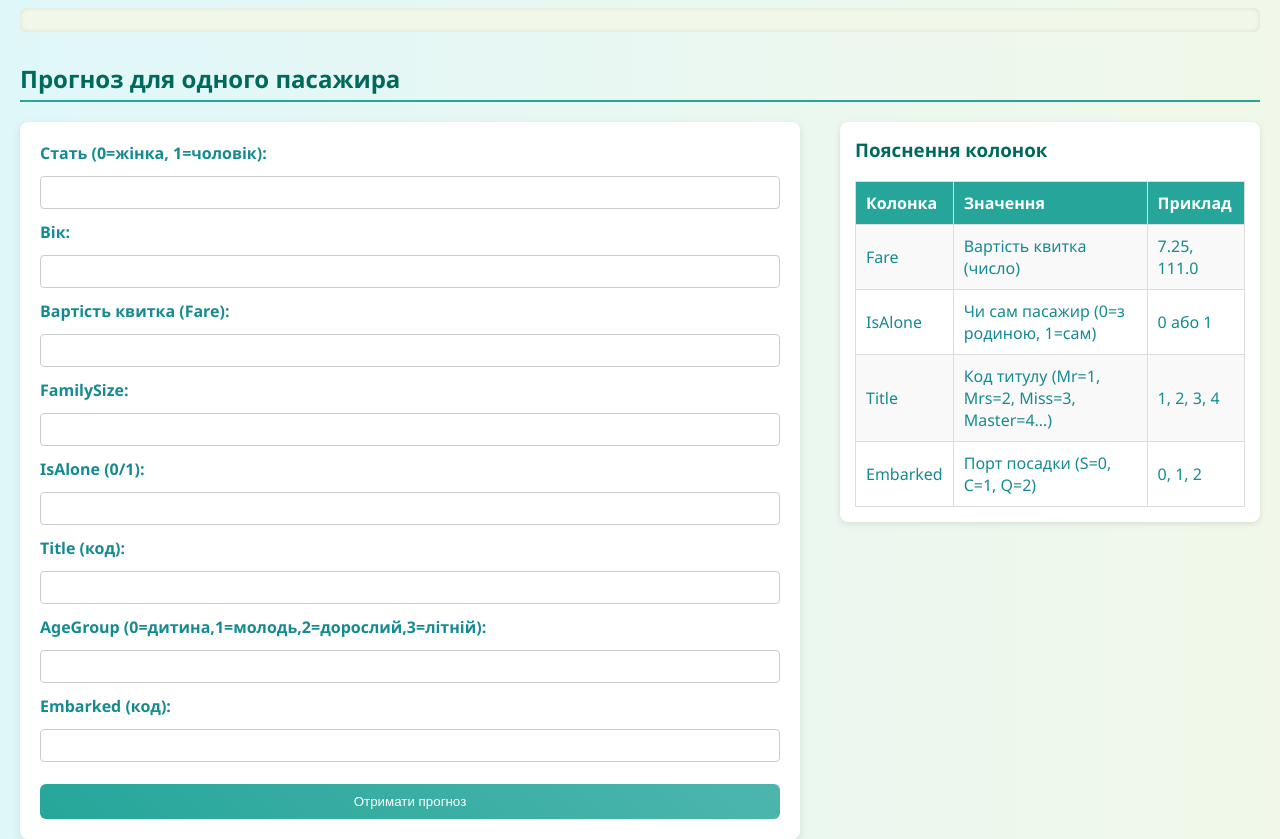
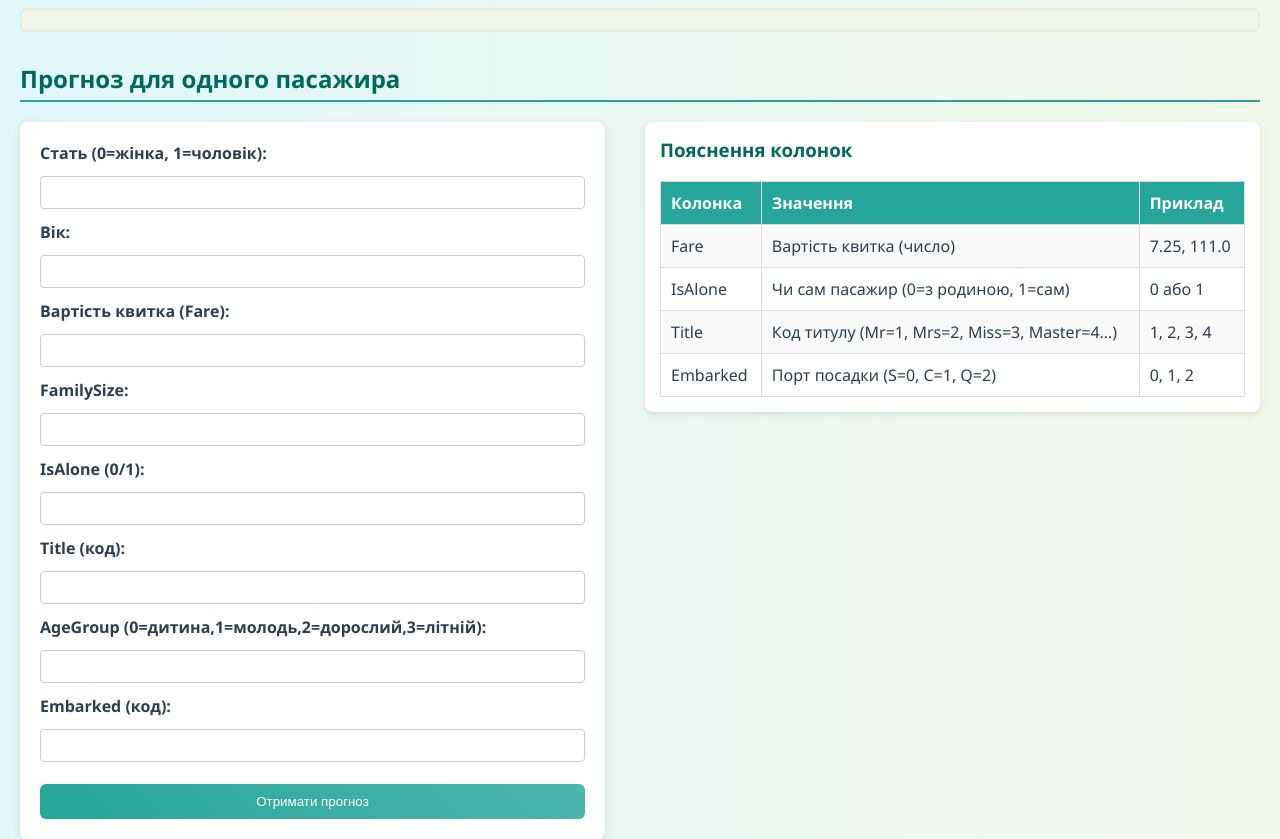
Before and after one commit to not4aim/Diplome, a plain HTML site: page web/index.html in a window 1280 px wide. Shown: the part 380-1219 px from the top of the page. Drawn offline with Linux system fonts and the light colour scheme.

Commit message:
Виправлення помилок

```diff
--- a/web/style.css
+++ b/web/style.css
@@ -1,8 +1,9 @@
+/* Загальні стилі */
 body {
     font-family: 'Segoe UI', Arial, sans-serif;
     margin: 20px;
     background: linear-gradient(to right, #e0f7fa, #f1f8e9);
-    color: #158a91;
+    color: #2c3e50;
 }
 
 h1 {
@@ -78,16 +79,17 @@ input:focus {
     display: flex;
     gap: 40px;
     align-items: flex-start;
+    flex-wrap: wrap;
 }
 
+/* Ліва колонка */
 .form-block {
-    flex: 2;
-    min-width: 300px;
+    flex: 1;
 }
 
+/* Права колонка (таблиця пояснень) */
 .info-block {
-    flex: 1; /* таблиця праворуч */
-    min-width: 250px;
+    flex: 1;
     background: #fff;
     padding: 15px;
     border-radius: 8px;
```
